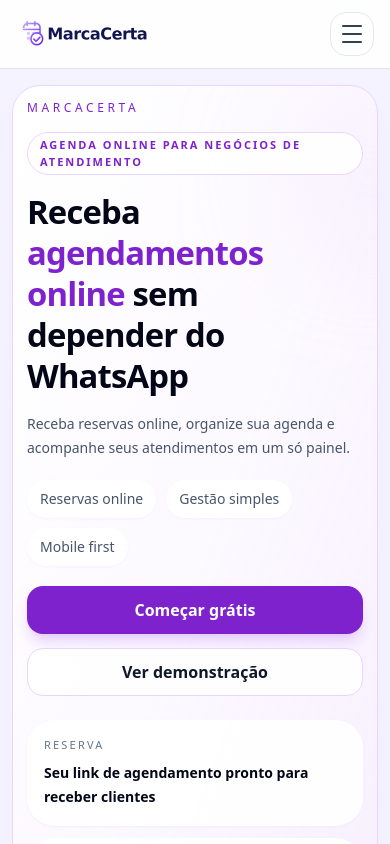
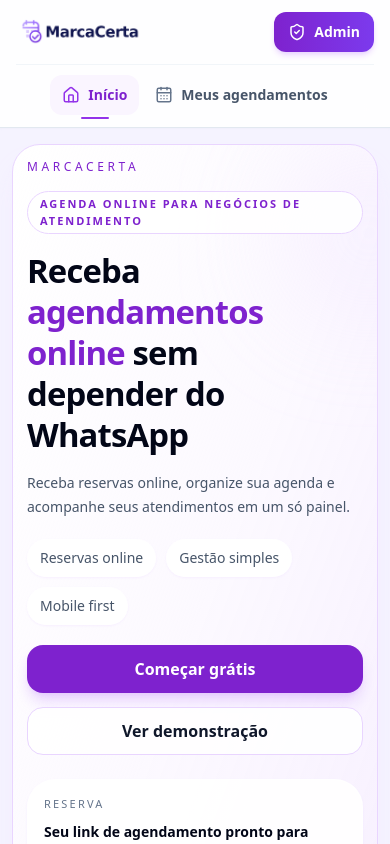
Before and after one commit to jadersonfarias/Agenda, a Next.js app in the folder frontend/: page / in a window 390 px wide. Shown: the top 844 px of the page. Built offline with nearby package versions, Linux system fonts and the light colour scheme.

Commit message:
feat: moderniza header publico

```diff
--- a/frontend/components/public/PublicSiteHeader.tsx
+++ b/frontend/components/public/PublicSiteHeader.tsx
@@ -3,86 +3,31 @@
 import Image from 'next/image'
 import Link from 'next/link'
 import { usePathname } from 'next/navigation'
-import { useEffect, useMemo, useRef, useState } from 'react'
+import { CalendarDays, Home, ShieldCheck, type LucideIcon } from 'lucide-react'
 import { cn } from '../../lib/utils'
 
 type NavigationItem = {
     href: string
     label: string
-    external?: boolean
-    icon: (className?: string) => JSX.Element
+    icon: LucideIcon
 }
 
-function CalendarIcon(className?: string) {
-    return (
-        <svg viewBox="0 0 24 24" fill="none" stroke="currentColor" strokeWidth="1.8" className={className}>
-            <path d="M8 3v3M16 3v3M4 9h16" />
-            <rect x="4" y="5" width="16" height="15" rx="3" />
-        </svg>
-    )
-}
-
-function ClipboardIcon(className?: string) {
-    return (
-        <svg viewBox="0 0 24 24" fill="none" stroke="currentColor" strokeWidth="1.8" className={className}>
-            <circle cx="12" cy="12" r="8" />
-            <path d="M12 7.5V12l3 1.75" />
-        </svg>
-    )
-}
-
-function ShieldIcon(className?: string) {
-    return (
-        <svg viewBox="0 0 24 24" fill="none" stroke="currentColor" strokeWidth="1.8" className={className}>
-            <path d="M12 3l7 3v5c0 5-3 8.5-7 10-4-1.5-7-5-7-10V6l7-3Z" />
-        </svg>
-    )
-}
+const navigationItems: NavigationItem[] = [
+    { href: '/', label: 'Início', icon: Home },
+    { href: '/meus-agendamentos', label: 'Meus agendamentos', icon: CalendarDays },
+]
 
 export function PublicSiteHeader() {
-    const [isMenuOpen, setIsMenuOpen] = useState(false)
     const pathname = usePathname()
-    const menuRef = useRef<HTMLElement | null>(null)
     const isInvitePage = pathname.startsWith('/invite/')
-    const navigationItems: NavigationItem[] = useMemo(() => ([
-        { href: '/', label: 'Início', icon: CalendarIcon },
-        { href: '/meus-agendamentos', label: 'Meus agendamentos', icon: ClipboardIcon },
-    ]), [])
-    const accountItems: NavigationItem[] = useMemo(() => ([
-        { href: '/admin', label: 'Admin', icon: ShieldIcon },
-    ]), [])
-
-    useEffect(() => {
-        function handlePointerDown(event: MouseEvent) {
-            if (!menuRef.current?.contains(event.target as Node)) {
-                setIsMenuOpen(false)
-            }
-        }
-
-        function handleEscape(event: KeyboardEvent) {
-            if (event.key === 'Escape') {
-                setIsMenuOpen(false)
-            }
-        }
-
-        if (isMenuOpen && !isInvitePage) {
-            document.addEventListener('mousedown', handlePointerDown)
-            document.addEventListener('keydown', handleEscape)
-        }
-
-        return () => {
-            document.removeEventListener('mousedown', handlePointerDown)
-            document.removeEventListener('keydown', handleEscape)
-        }
-    }, [isInvitePage, isMenuOpen])
 
     if (isInvitePage) {
         return (
-            <header className="border-b border-slate-200 bg-white/90 py-3 shadow-sm shadow-slate-200/30 backdrop-blur-md sm:py-4">
-                <div className="mx-auto flex max-w-7xl items-center justify-between gap-3 px-4 sm:px-6 lg:px-8">
+            <header className="relative z-50 border-b border-slate-200 bg-white/90 py-3 shadow-sm shadow-slate-200/30 backdrop-blur-md sm:py-4">
+                <div className="flex w-full items-center justify-between gap-3 px-4 sm:px-6 lg:px-8">
                     <Link
                         href="/"
-                        className="inline-flex items-center transition hover:opacity-90 focus:outline-none focus:ring-2 focus:ring-purple-200"
+                        className="inline-flex items-center rounded-lg transition hover:opacity-90 focus-visible:outline-none focus-visible:ring-2 focus-visible:ring-purple-500 focus-visible:ring-offset-2"
                         aria-label="MarcaCerta"
                     >
                         <Image
@@ -91,13 +36,13 @@
                             width={1400}
                             height={260}
                             priority
-                            className="h-auto w-[150px] sm:w-[185px]"
+                            className="h-auto w-[145px] sm:w-[180px]"
                         />
                     </Link>
 
                     <Link
                         href="/"
-                        className="text-xs font-semibold text-slate-500 transition hover:text-purple-700 focus:outline-none focus:ring-2 focus:ring-purple-200 sm:text-sm"
+                        className="rounded-lg px-2 py-2 text-xs font-semibold text-slate-600 transition hover:bg-purple-50 hover:text-purple-700 focus-visible:outline-none focus-visible:ring-2 focus-visible:ring-purple-500 sm:px-3 sm:text-sm"
                     >
                         Voltar para início
                     </Link>
@@ -107,15 +52,12 @@
     }
 
     return (
-        <header
-            ref={menuRef}
-            className="relative z-50 border-b border-slate-200 bg-white/90 py-3 shadow-sm shadow-slate-200/30 backdrop-blur-md sm:py-4"
-        >
-            <div className="mx-auto flex max-w-7xl items-center justify-between gap-3 px-4 sm:px-6 lg:px-8">
+        <header className="relative z-50 border-b border-slate-200 bg-white/90 py-3 shadow-sm shadow-slate-200/30 backdrop-blur-md sm:py-4">
+            <div className="w-full px-4 sm:px-6 lg:px-8">
+                <div className="grid grid-cols-[1fr_auto] items-center gap-3 lg:grid-cols-[1fr_auto_1fr] lg:gap-6">
                     <Link
                         href="/"
-                    className="inline-flex min-w-0 items-center transition hover:opacity-90 focus:outline-none focus:ring-2 focus:ring-purple-200"
-                    onClick={() => setIsMenuOpen(false)}
+                        className="col-start-1 row-start-1 inline-flex min-w-0 w-fit items-center rounded-lg transition hover:opacity-90 focus-visible:outline-none focus-visible:ring-2 focus-visible:ring-purple-500 focus-visible:ring-offset-2"
                         aria-label="MarcaCerta"
                     >
                         <Image
@@ -124,122 +66,61 @@
                             width={1400}
                             height={260}
                             priority
-                        className="h-auto w-[150px] sm:w-[190px]"
+                            className="h-auto w-[140px] sm:w-[175px] lg:w-[190px]"
                         />
                     </Link>
 
-                <nav className="hidden items-center gap-2 text-sm text-slate-600 lg:flex lg:gap-4">
-                    {navigationItems.map((item) => (
+                    <nav
+                        aria-label="Navegação principal"
+                        className="col-span-2 col-start-1 row-start-2 flex min-w-0 items-center justify-center gap-1 border-t border-slate-100 pt-2.5 text-sm sm:gap-2 lg:col-span-1 lg:col-start-2 lg:row-start-1 lg:border-0 lg:pt-0"
+                    >
+                        {navigationItems.map((item) => {
+                            const Icon = item.icon
+                            const isActive = pathname === item.href
+
+                            return (
                                 <Link
                                     key={item.href}
                                     href={item.href}
-                            className="rounded-full px-3 py-2 transition hover:bg-purple-100 hover:text-purple-700"
+                                    aria-current={isActive ? 'page' : undefined}
+                                    className={cn(
+                                        'relative inline-flex min-h-10 items-center justify-center gap-2 rounded-xl px-3 py-2 font-semibold transition focus-visible:outline-none focus-visible:ring-2 focus-visible:ring-purple-500 focus-visible:ring-offset-2 sm:px-4 lg:min-h-11 lg:rounded-2xl',
+                                        isActive
+                                            ? 'bg-purple-50 text-purple-700'
+                                            : 'text-slate-600 hover:bg-slate-50 hover:text-purple-700'
+                                    )}
                                 >
-                            {item.label}
+                                    <Icon
+                                        className={cn(
+                                            'h-[18px] w-[18px] shrink-0',
+                                            isActive ? 'text-purple-600' : 'text-slate-500'
+                                        )}
+                                        aria-hidden="true"
+                                    />
+                                    <span className="whitespace-nowrap">{item.label}</span>
+                                    {isActive ? (
+                                        <span
+                                            className="absolute -bottom-1 left-1/2 h-0.5 w-7 -translate-x-1/2 rounded-full bg-purple-600"
+                                            aria-hidden="true"
+                                        />
+                                    ) : null}
                                 </Link>
-                    ))}
+                            )
+                        })}
                     </nav>
 
-                <div className="hidden lg:flex lg:items-center">
+                    <div className="col-start-2 row-start-1 flex justify-end lg:col-start-3">
                         <Link
                             href="/admin"
-                        className="inline-flex items-center rounded-full border border-purple-200 bg-purple-50 px-4 py-2 text-sm font-semibold text-purple-700 transition hover:border-purple-300 hover:bg-purple-100 focus:outline-none focus:ring-2 focus:ring-purple-200"
+                            className="inline-flex min-h-10 items-center justify-center gap-2 rounded-xl bg-gradient-to-r from-purple-700 to-violet-600 px-3.5 py-2 text-sm font-semibold text-white shadow-md shadow-purple-200 transition hover:-translate-y-0.5 hover:from-purple-800 hover:to-violet-700 hover:shadow-lg hover:shadow-purple-200 focus-visible:outline-none focus-visible:ring-2 focus-visible:ring-purple-500 focus-visible:ring-offset-2 sm:px-4 lg:min-h-11 lg:rounded-2xl lg:px-5"
                         >
-                        Acessar admin
+                            <ShieldCheck className="h-[18px] w-[18px] shrink-0" aria-hidden="true" />
+                            <span className="sm:hidden">Admin</span>
+                            <span className="hidden whitespace-nowrap sm:inline">Acessar admin</span>
                         </Link>
-                </div>
-
-                <button
-                    type="button"
-                    onClick={() => setIsMenuOpen((currentValue) => !currentValue)}
-                    className="inline-flex h-11 w-11 items-center justify-center rounded-2xl border border-slate-200 bg-white text-slate-700 transition hover:border-purple-200 hover:text-purple-700 focus:outline-none focus:ring-2 focus:ring-purple-200 lg:hidden"
-                    aria-label={isMenuOpen ? 'Fechar menu' : 'Abrir menu'}
-                    aria-expanded={isMenuOpen}
-                    aria-controls="public-mobile-menu"
-                >
-                    <span className="sr-only">{isMenuOpen ? 'Fechar menu' : 'Abrir menu'}</span>
-                    <span className="flex flex-col items-center justify-center gap-1.5">
-                        <span
-                            className={cn(
-                                'block h-0.5 w-5 rounded-full bg-current transition-transform',
-                                isMenuOpen && 'translate-y-2 rotate-45'
-                            )}
-                        />
-                        <span
-                            className={cn(
-                                'block h-0.5 w-5 rounded-full bg-current transition-opacity',
-                                isMenuOpen && 'opacity-0'
-                            )}
-                        />
-                        <span
-                            className={cn(
-                                'block h-0.5 w-5 rounded-full bg-current transition-transform',
-                                isMenuOpen && '-translate-y-2 -rotate-45'
-                            )}
-                        />
-                    </span>
-                </button>
-            </div>
-
-            {isMenuOpen ? (
-                <div className="absolute right-4 top-[calc(100%+0.75rem)] z-50 w-[min(19rem,calc(100vw-2rem))] sm:right-6 lg:hidden">
-                    <div
-                        id="public-mobile-menu"
-                        className="max-h-[calc(100vh-6rem)] overflow-y-auto rounded-[1.5rem] border border-purple-100 bg-white px-4 py-4 shadow-2xl shadow-purple-100/70 sm:rounded-[2rem] sm:px-5 sm:py-5"
-                    >
-                        <div className="absolute -top-2 right-6 h-5 w-5 rotate-45 rounded-[0.7rem] border-l border-t border-purple-100 bg-white" />
-
-                        <div className="relative">
-                            <div className="space-y-3 sm:space-y-4">
-                                <div>
-                                    <p className="text-xs font-semibold uppercase tracking-[.2em] text-purple-700 sm:tracking-[.28em]">Navegação</p>
-                                </div>
-
-                                <nav className="flex flex-col">
-                                    {navigationItems.map((item, index) => (
-                                        <Link
-                                            key={item.href}
-                                            href={item.href}
-                                            onClick={() => setIsMenuOpen(false)}
-                                            className={cn(
-                                                'flex items-center gap-3 py-3 text-left transition hover:text-purple-700 focus:outline-none focus:ring-2 focus:ring-purple-200 sm:gap-4 sm:py-4',
-                                                index < navigationItems.length - 1 && 'border-b border-slate-200'
-                                            )}
-                                        >
-                                            <span className="inline-flex h-7 w-7 shrink-0 items-center justify-center text-purple-700 sm:h-8 sm:w-8">
-                                                {item.icon('h-5 w-5 sm:h-6 sm:w-6')}
-                                            </span>
-                                            <span className="text-base font-semibold text-slate-700 sm:text-[1.05rem]">{item.label}</span>
-                                        </Link>
-                                    ))}
-                                </nav>
-                            </div>
-
-                            <div className="mt-5 space-y-3 sm:mt-6 sm:space-y-4">
-                                <div>
-                                    <p className="text-xs font-semibold uppercase tracking-[.2em] text-purple-700 sm:tracking-[.28em]">Conta</p>
-                                </div>
-
-                                <nav className="flex flex-col">
-                                    {accountItems.map((item) => (
-                                        <Link
-                                            key={item.href}
-                                            href={item.href}
-                                            onClick={() => setIsMenuOpen(false)}
-                                            className="flex items-center gap-3 border-b border-slate-200 py-3 text-left transition hover:text-purple-700 focus:outline-none focus:ring-2 focus:ring-purple-200 sm:gap-4 sm:py-4"
-                                        >
-                                            <span className="inline-flex h-7 w-7 shrink-0 items-center justify-center text-purple-700 sm:h-8 sm:w-8">
-                                                {item.icon('h-5 w-5 sm:h-6 sm:w-6')}
-                                            </span>
-                                            <span className="text-base font-semibold text-slate-700 sm:text-[1.05rem]">{item.label}</span>
-                                        </Link>
-                                    ))}
-                                </nav>
                     </div>
                 </div>
             </div>
-                </div>
-            ) : null}
         </header>
     )
 }
```
Lines whose indentation alone changed are shown as unchanged.
